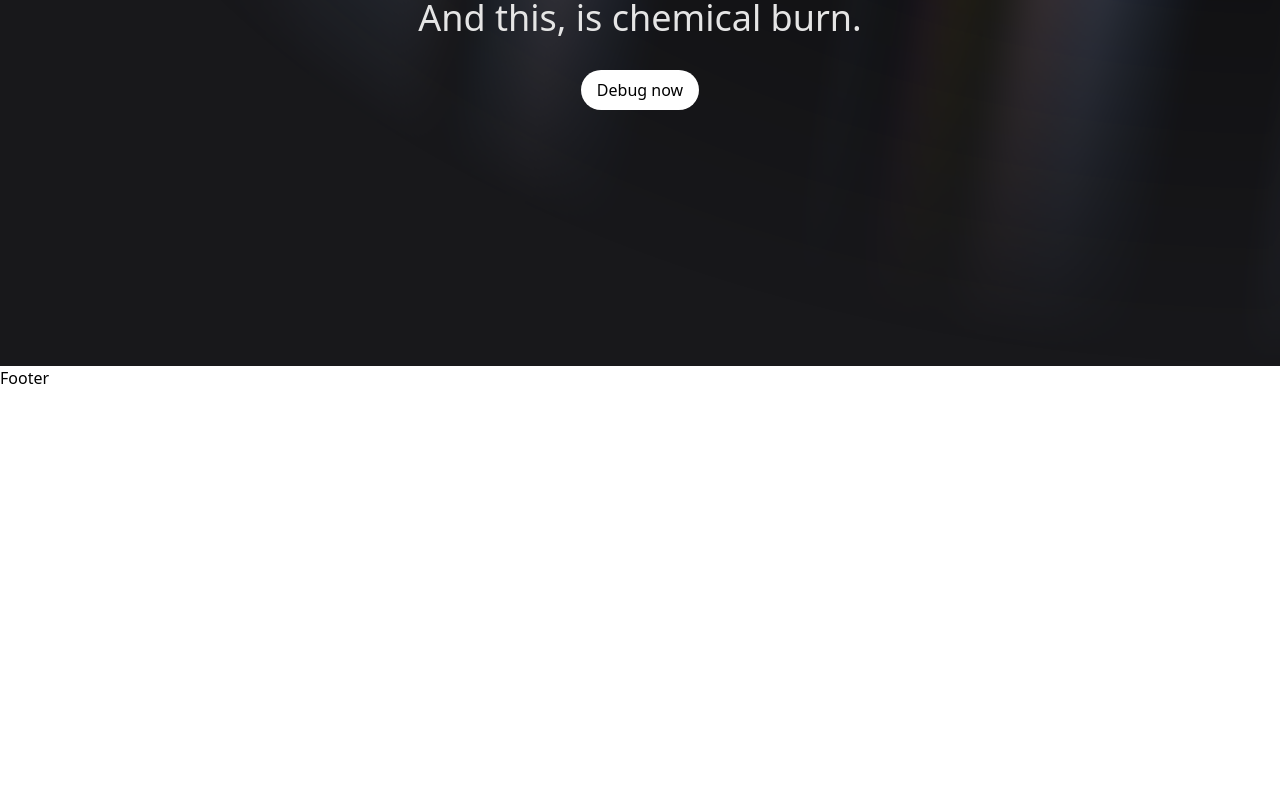
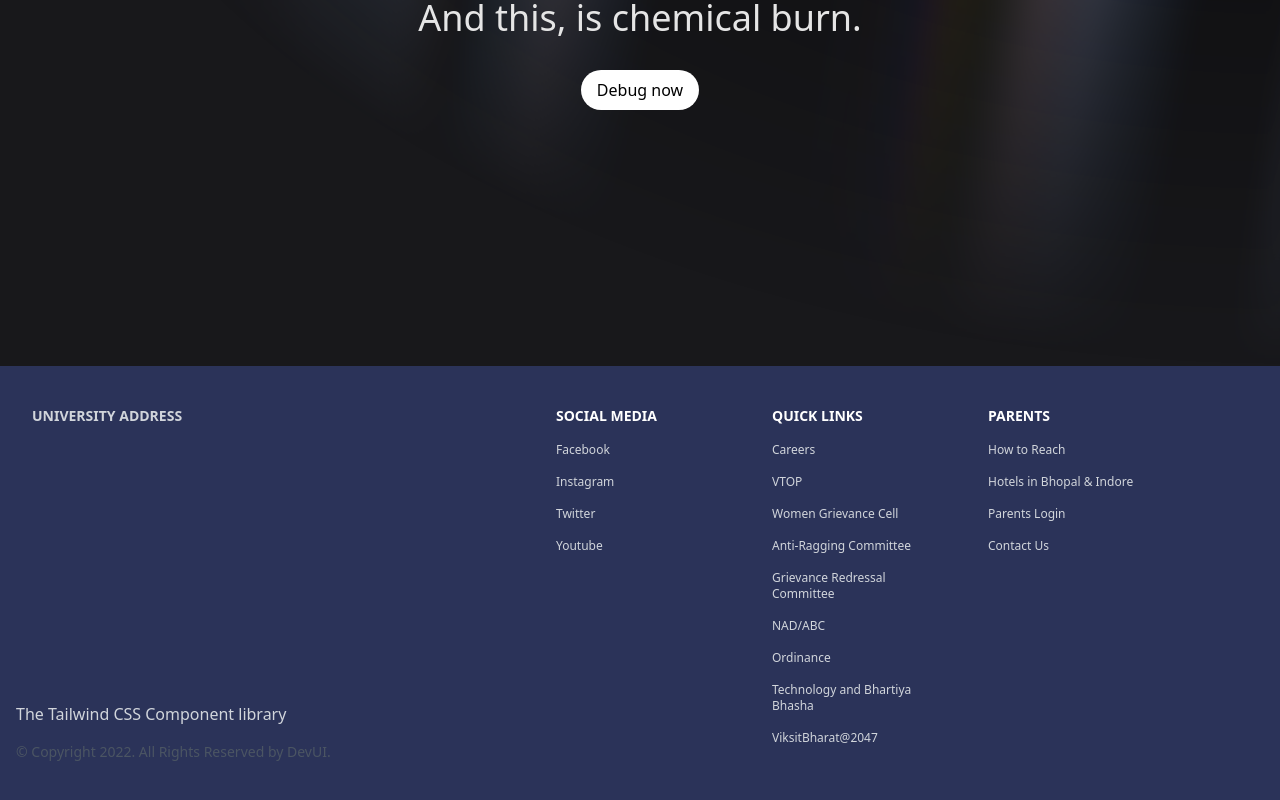
Before and after one commit to Nexus-Agni/ICIP-VITBhopal, a React (Vite) app: page / in a window 1280 px wide. Shown: the part 514-1314 px from the top of the page. Before the commit the page ends 904 px from the top, so only its background shows below. Built offline with nearby package versions, Linux system fonts and the light colour scheme.

Commit message:
footer added

```diff
--- a/src/Components/Footer/Footer.jsx
+++ b/src/Components/Footer/Footer.jsx
@@ -1,7 +1,142 @@
-import React from 'react'
+import React from "react";
 
 export function Footer() {
   return (
-    <div>Footer</div>
-  )
+    <section className="relative overflow-hidden py-10 bg-[#2b3359] text-gray-300 text-xs	 ">
+      <div className="relative z-10 mx-auto max-w-7xl px-4">
+        <div className="-m-6 flex flex-wrap">
+          <div className="w-full p-6 md:w-1/2 lg:w-5/12">
+            <div className="flex h-full flex-col justify-between">
+              <div className="mb-4 inline-flex items-center">
+                <span className="ml-4 text-sm mb-4 font-bold">
+                  UNIVERSITY ADDRESS
+                </span>
+              </div>
+              <div>
+                <p className="mb-4  text-base font-medium">
+                  The Tailwind CSS Component library
+                </p>
+                <p className="text-sm text-gray-600">
+                  &copy; Copyright 2022. All Rights Reserved by DevUI.
+                </p>
+              </div>
+            </div>
+          </div>
+          <div className="w-full p-6 md:w-1/2 lg:w-2/12">
+            <div className="h-full">
+              <h3 className="tracking-px mb-4  text-sm font-semibold uppercase text-white">
+                SOCIAL MEDIA
+              </h3>
+
+              <ul>
+                <li className="mb-4">
+                  <a className="text-xs  hover:text-[#A22430]  " href="#">
+                    Facebook
+                  </a>
+                </li>
+                <li className="mb-4">
+                  <a className=" text-xs  hover:text-[#A22430]  " href="#">
+                    Instagram
+                  </a>
+                </li>
+                <li className="mb-4">
+                  <a className=" text-xs  hover:text-[#A22430]  " href="#">
+                    Twitter
+                  </a>
+                </li>
+                <li>
+                  <a className=" text-xs   hover:text-[#A22430] " href="#">
+                    Youtube
+                  </a>
+                </li>
+              </ul>
+            </div>
+          </div>
+          <div className="w-full p-6 md:w-1/2 lg:w-2/12">
+            <div className="h-full">
+              <h3 className="tracking-px mb-4  text-sm font-semibold uppercase text-white">
+                Quick Links
+              </h3>
+              <ul>
+                <li className="mb-4">
+                  <a className=" text-xs hover:text-[#A22430] " href="#">
+                    Careers
+                  </a>
+                </li>
+                <li className="mb-4">
+                  <a className=" text-xs hover:text-[#A22430]  " href="#">
+                    VTOP
+                  </a>
+                </li>
+                <li className="mb-4">
+                  <a className=" text-xs  hover:text-[#A22430] " href="#">
+                    Women Grievance Cell
+                  </a>
+                </li>
+                <li className="mb-4">
+                  <a className="text-xs hover:text-[#A22430] " href="#">
+                    Anti-Ragging Committee
+                  </a>
+                </li>
+                <li className="mb-4">
+                  <a className=" text-xs hover:text-[#A22430]" href="#">
+                    Grievance Redressal Committee
+                  </a>
+                </li>
+                <li className="mb-4">
+                  <a className=" text-xs hover:text-[#A22430] " href="#">
+                    NAD/ABC
+                  </a>
+                </li>
+                <li className="mb-4">
+                  <a className=" text-xs hover:text-[#A22430] " href="#">
+                    Ordinance
+                  </a>
+                </li>
+                <li className="mb-4">
+                  <a className=" text-xs hover:text-[#A22430]" href="#">
+                    Technology and Bhartiya Bhasha
+                  </a>
+                </li>
+                <li className="mb-4">
+                  <a className=" text-xs hover:text-[#A22430] " href="#">
+                    ViksitBharat@2047
+                  </a>
+                </li>
+              </ul>
+            </div>
+          </div>
+          <div className="w-full p-6 md:w-1/2 lg:w-3/12">
+            <div className="h-full">
+              <h3 className="tracking-px mb-4 text-sm font-semibold uppercase text-white">
+                Parents
+              </h3>
+              <ul>
+                <li className="mb-4">
+                  <a className=" text-xs hover:text-[#A22430] " href="#">
+                    How to Reach
+                  </a>
+                </li>
+                <li className="mb-4">
+                  <a className=" text-xs hover:text-[#A22430] " href="#">
+                    Hotels in Bhopal & Indore
+                  </a>
+                </li>
+                <li className="mb-4">
+                  <a className=" text-xs hover:text-[#A22430] " href="#">
+                    Parents Login
+                  </a>
+                </li>
+                <li className="mb-4">
+                  <a className=" text-xs hover:text-[#A22430] " href="#">
+                    Contact Us
+                  </a>
+                </li>
+              </ul>
+            </div>
+          </div>
+        </div>
+      </div>
+    </section>
+  );
 }
```
